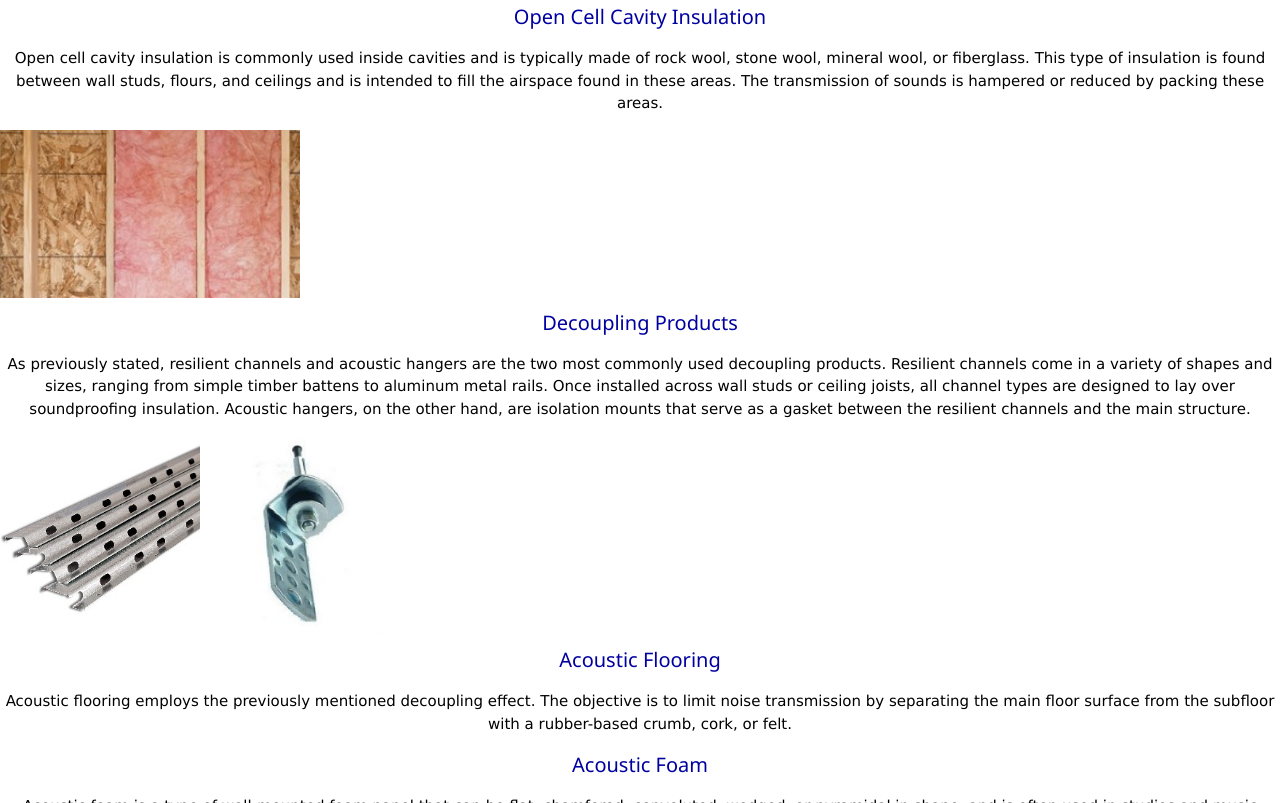
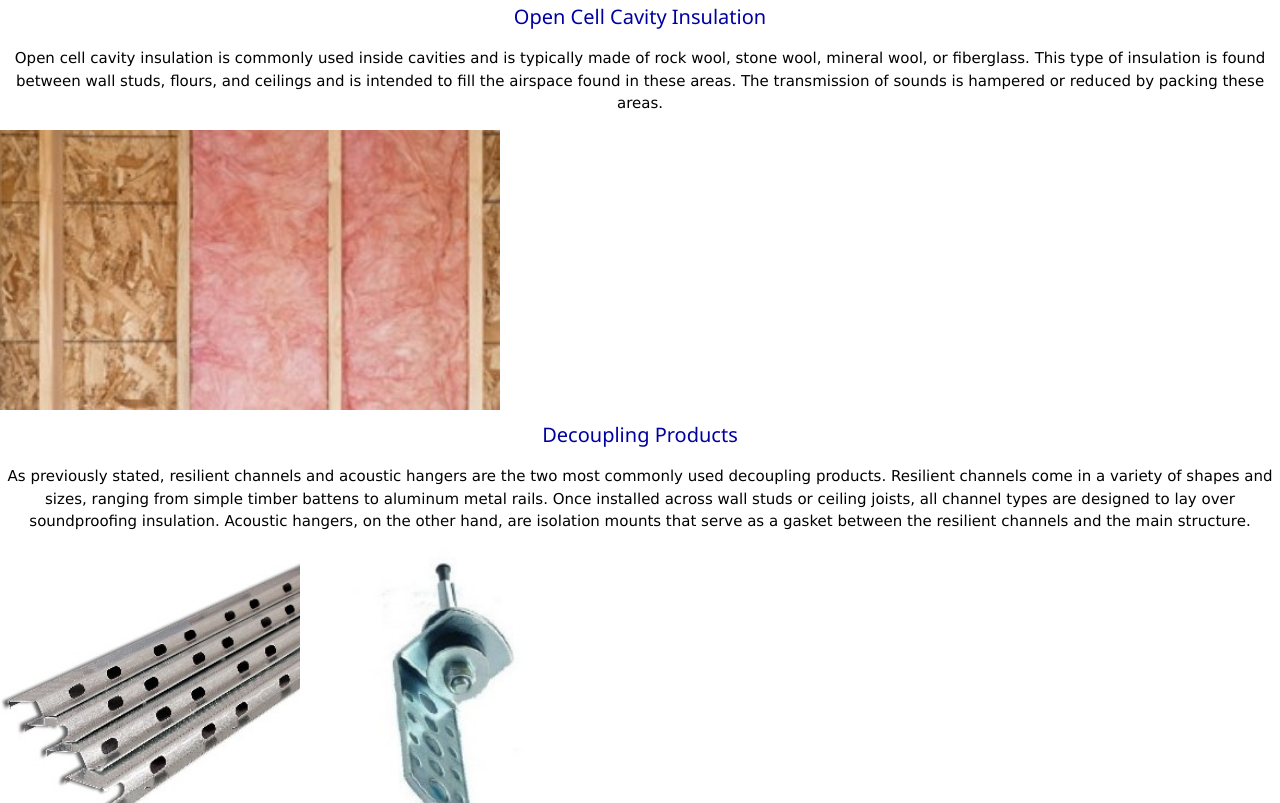
Before and after one commit to FEPSFY6844714/FY6844714, a plain HTML site: page index.html in a window 1280 px wide. Shown: the part 1997-2800 px from the top of the page. Drawn offline with nearby package versions, Linux system fonts and the light colour scheme.

Commit message:
Update index.html

```diff
--- a/index.html
+++ b/index.html
@@ -109,12 +109,12 @@
 	<h4 style="text-align: center"><font color="0000A0">Open Cell Cavity Insulation</font></h4>
 	<p style="text-align: center">Open cell cavity insulation is commonly used inside cavities and is typically made of rock wool, stone wool, mineral wool, or fiberglass. This type of insulation is found between wall studs, flours, and ceilings and is intended to fill the airspace found in these areas. The transmission of sounds is hampered or reduced by packing these areas.
 	</p>
-	    <img src="CavityInsulation.jpg" alt="Cavity" width="300">
+	    <img src="CavityInsulation.jpg" alt="Cavity" width="500">
 
 	<h4 style="text-align: center"><font color="0000A0">Decoupling Products</font></h4>
 	<p style="text-align: center">As previously stated, resilient channels and acoustic hangers are the two most commonly used decoupling products. Resilient channels come in a variety of shapes and sizes, ranging from simple timber battens to aluminum metal rails. Once installed across wall studs or ceiling joists, all channel types are designed to lay over soundproofing insulation. Acoustic hangers, on the other hand, are isolation mounts that serve as a gasket between the resilient channels and the main structure.
 	</p>
-	    <img src="Decoup1.jpg" alt="Decoup1" width="200"> <img src="Decoup2.jpg" alt="Decoup2" width="200">
+	    <img src="Decoup1.jpg" alt="Decoup1" width="300"> <img src="Decoup2.jpg" alt="Decoup2" width="300">
 
 	<h4 style="text-align: center"><font color="0000A0">Acoustic Flooring</font></h4>
 	<p style="text-align: center">Acoustic flooring employs the previously mentioned decoupling effect. The objective is to limit noise transmission by separating the main floor surface from the subfloor with a rubber-based crumb, cork, or felt.
@@ -124,7 +124,7 @@
 	<p style="text-align: center">Acoustic foam is a type of wall-mounted foam panel that can be flat, chamfered, convoluted, wedged, or pyramidal in shape, and is often used in studios and music rooms to increase audio quality. It operates on the principle of absorption and re-calibration of internal acoustics, and it is not as effective as other materials at blocking outside sound.
 	</p>
 
-	    <img src="Panels.jpg" alt="Panels" width="300">
+	    <img src="Panels.jpg" alt="Panels" width="500">
 
 	<h4 style="text-align: center"><font color="0000A0">Acoustic Panels</font></h4>
 	<p style="text-align: center">Acoustic panels are sound-absorbing boards that are put on or near the surface of walls and ceilings. They are mostly used to manage internal acoustics. They can be reasonably effective when properly positioned and covering a sufficient surface area. They are regarded as a decorative alternative to acoustic foam due to their variety of shapes, styles, and colors.
```
